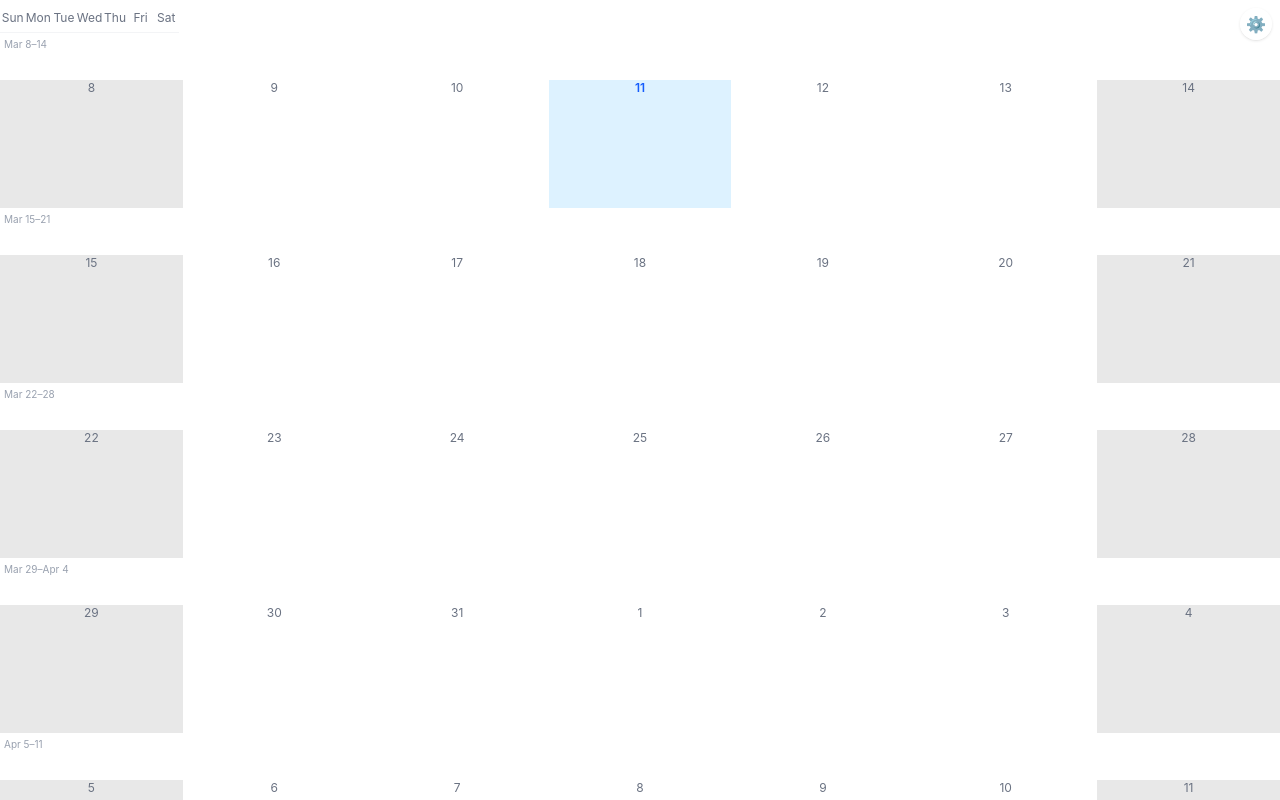
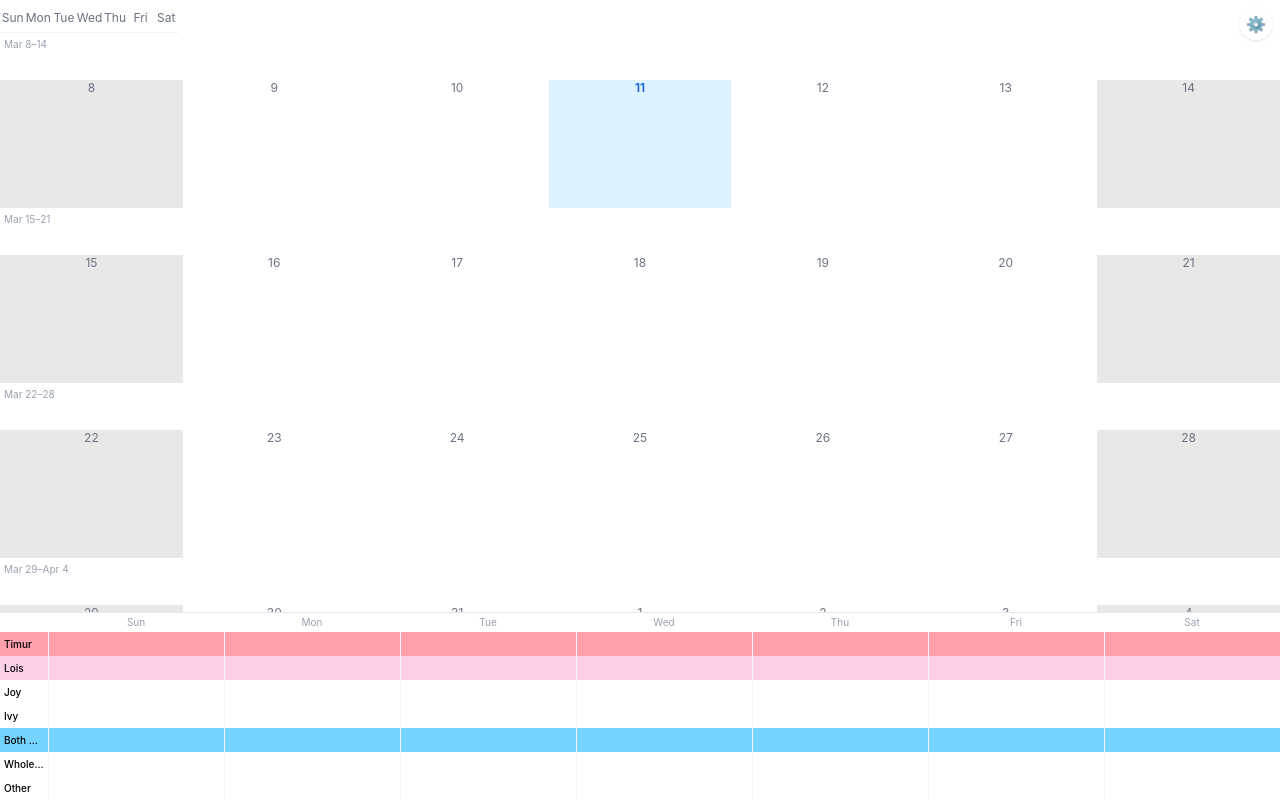
Before and after one commit to kaznicki/family-calendar, a React (Vite) app: page / in a window 1280 px wide. Built offline with nearby package versions, Linux system fonts and the light colour scheme; no server answers; what y-partykit would draw is missing.

Commit message:
feat(02-07): mount RecurringFooter in CalendarGrid outside scrollable body
- Import RecurringFooter and render after the overflow-y-auto scroll div
- Add pb-28 to scrollable body to prevent last week being hidden behind footer
- All 59 tests pass, tsc --noEmit clean

```diff
--- a/src/components/CalendarGrid.tsx
+++ b/src/components/CalendarGrid.tsx
@@ -3,6 +3,7 @@ import { isThisWeek } from 'date-fns'
 import { generateWeeks } from '../lib/dates'
 import { WeekRow } from './WeekRow'
 import { EventPopover } from './EventPopover'
+import { RecurringFooter } from './RecurringFooter'
 import { addEvent } from '../lib/eventStore'
 import { useDragSelect } from '../lib/useDragSelect'
 
@@ -67,8 +68,9 @@ export function CalendarGrid() {
 
       {/* Scrollable body — only this element scrolls */}
       {/* overflow-y: auto here; NO overflow: hidden on any ancestor */}
+      {/* pb-28: prevents last calendar week from being hidden behind the fixed RecurringFooter */}
       <div
-        className="overflow-y-auto flex-1"
+        className="overflow-y-auto flex-1 pb-28"
         onPointerUp={dragState.active ? handlePointerUpOnGrid : undefined}
       >
         {weeks.map((week) => (
@@ -83,6 +85,9 @@ export function CalendarGrid() {
           />
         ))}
       </div>
+
+      {/* Recurring schedule footer — fixed at bottom of viewport, outside scroll area */}
+      <RecurringFooter />
 
       {/* Multi-day create popover (opened after drag completes) */}
       {multiDayPopover && (
```
